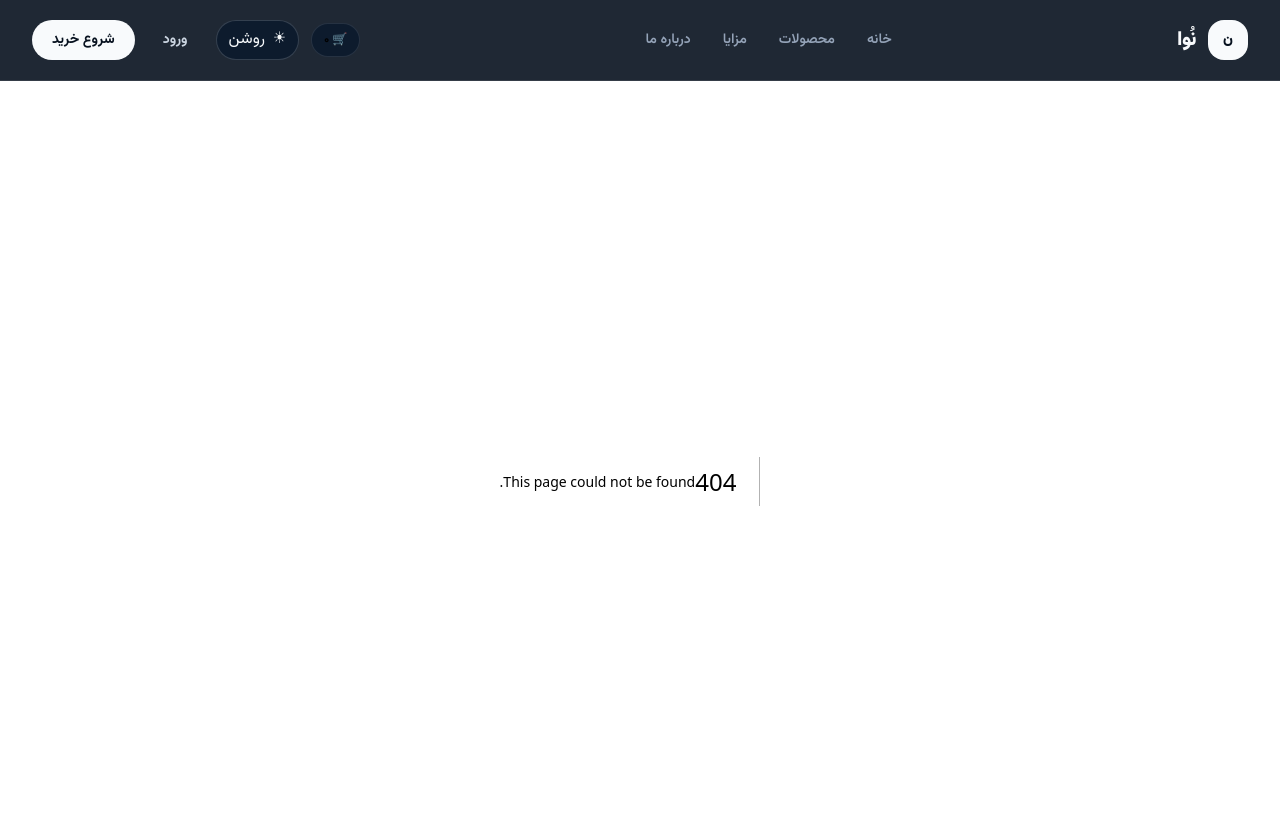
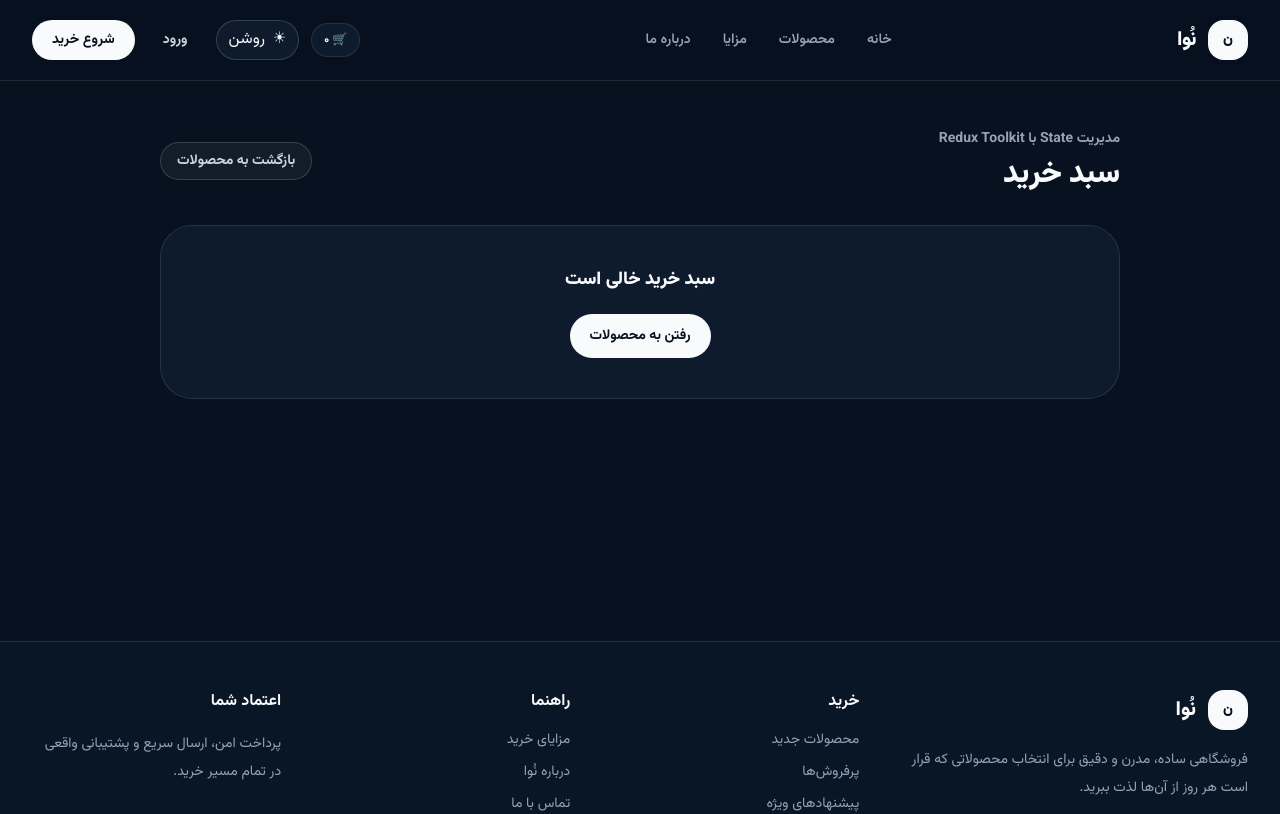
Before and after one commit to rouzbehtondkar/nextjs, a Next.js app: page /cart in a window 1280 px wide. Before the commit this address had no page. Shown: the top 814 px of the page. Built offline with nearby package versions, Linux system fonts and the light colour scheme.

Commit message:
feat: add Redux cart page

```diff
--- /dev/null
+++ b/app/cart/page.tsx
@@ -0,0 +1,97 @@
+"use client";
+
+import Link from "next/link";
+import { useAppDispatch, useAppSelector } from "../store/hooks";
+import { addToCart, clearCart, removeFromCart } from "../store/cartSlice";
+
+export default function CartPage() {
+  // برای خواندن محصولات فعلی از Redux استفاده می‌کنیم.
+  const items = useAppSelector((state) => state.cart.items);
+
+  // برای فرستادن Actionهای add/remove/clear به Redux استفاده می‌کنیم.
+  const dispatch = useAppDispatch();
+
+  // مجموع قیمت سبد را از اطلاعات موجود در Redux محاسبه می‌کنیم.
+  const totalPrice = items.reduce(
+    (total, item) => total + item.price * item.quantity,
+    0,
+  );
+
+  return (
+    <main className="mx-auto min-h-[70vh] max-w-5xl px-6 py-12 lg:px-8">
+      <div className="mb-8 flex items-center justify-between gap-4">
+        <div>
+          <p className="theme-muted text-sm font-bold">مدیریت State با Redux Toolkit</p>
+          <h1 className="theme-text mt-2 text-3xl font-black">سبد خرید</h1>
+        </div>
+        <Link href="/" className="theme-secondary-button rounded-full border px-4 py-2 text-sm font-bold">
+          بازگشت به محصولات
+        </Link>
+      </div>
+
+      {items.length === 0 ? (
+        <section className="theme-surface rounded-[2rem] border p-10 text-center" style={{ borderColor: "var(--border)" }}>
+          <p className="theme-text text-lg font-black">سبد خرید خالی است</p>
+          <Link href="/" className="site-header-cta mt-5 inline-block rounded-full px-5 py-3 text-sm font-bold">
+            رفتن به محصولات
+          </Link>
+        </section>
+      ) : (
+        <section className="space-y-4">
+          {/* هر ردیف مستقیماً از state.cart.items ساخته می‌شود. */}
+          {items.map((item) => (
+            <article
+              key={item.id}
+              className="theme-surface flex flex-col gap-4 rounded-[1.5rem] border p-5 sm:flex-row sm:items-center sm:justify-between"
+              style={{ borderColor: "var(--border)" }}
+            >
+              <div>
+                <h2 className="theme-text font-black">{item.name}</h2>
+                <p className="theme-muted mt-1 text-sm">
+                  {item.price.toLocaleString("fa-IR")} تومان × {item.quantity.toLocaleString("fa-IR")}
+                </p>
+              </div>
+
+              <div className="flex items-center gap-2">
+                {/* با dispatch دوباره همان Action addToCart را اجرا می‌کنیم تا تعداد یکی زیاد شود. */}
+                <button
+                  type="button"
+                  onClick={() => dispatch(addToCart({ id: item.id, name: item.name, price: item.price }))}
+                  className="theme-secondary-button h-10 w-10 rounded-xl border text-lg font-black"
+                  aria-label="افزایش تعداد"
+                >
+                  +
+                </button>
+
+                {/* این دکمه محصول را کاملاً از Store حذف می‌کند. */}
+                <button
+                  type="button"
+                  onClick={() => dispatch(removeFromCart(item.id))}
+                  className="theme-secondary-button h-10 rounded-xl border px-4 text-sm font-bold"
+                >
+                  حذف
+                </button>
+              </div>
+            </article>
+          ))}
+
+          <div className="theme-surface mt-6 flex flex-col gap-4 rounded-[1.5rem] border p-5 sm:flex-row sm:items-center sm:justify-between" style={{ borderColor: "var(--border)" }}>
+            <div>
+              <p className="theme-muted text-sm font-bold">مبلغ کل</p>
+              <p className="theme-text mt-1 text-2xl font-black">{totalPrice.toLocaleString("fa-IR")} تومان</p>
+            </div>
+
+            {/* clearCart تمام items را از Redux پاک می‌کند. */}
+            <button
+              type="button"
+              onClick={() => dispatch(clearCart())}
+              className="rounded-xl border border-red-500/30 px-5 py-3 text-sm font-bold text-red-500 transition hover:bg-red-500/10"
+            >
+              خالی کردن سبد
+            </button>
+          </div>
+        </section>
+      )}
+    </main>
+  );
+}
```
